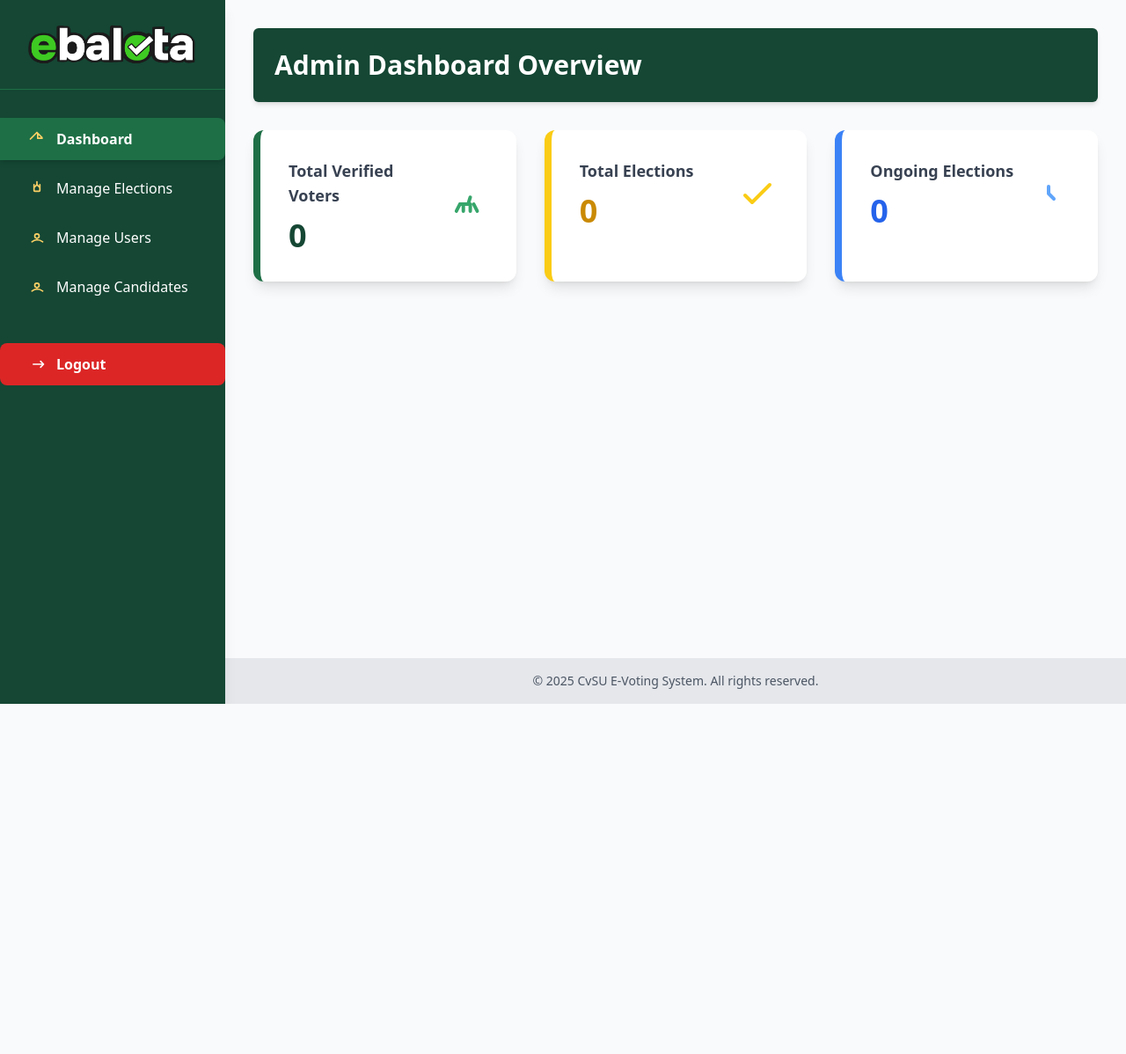
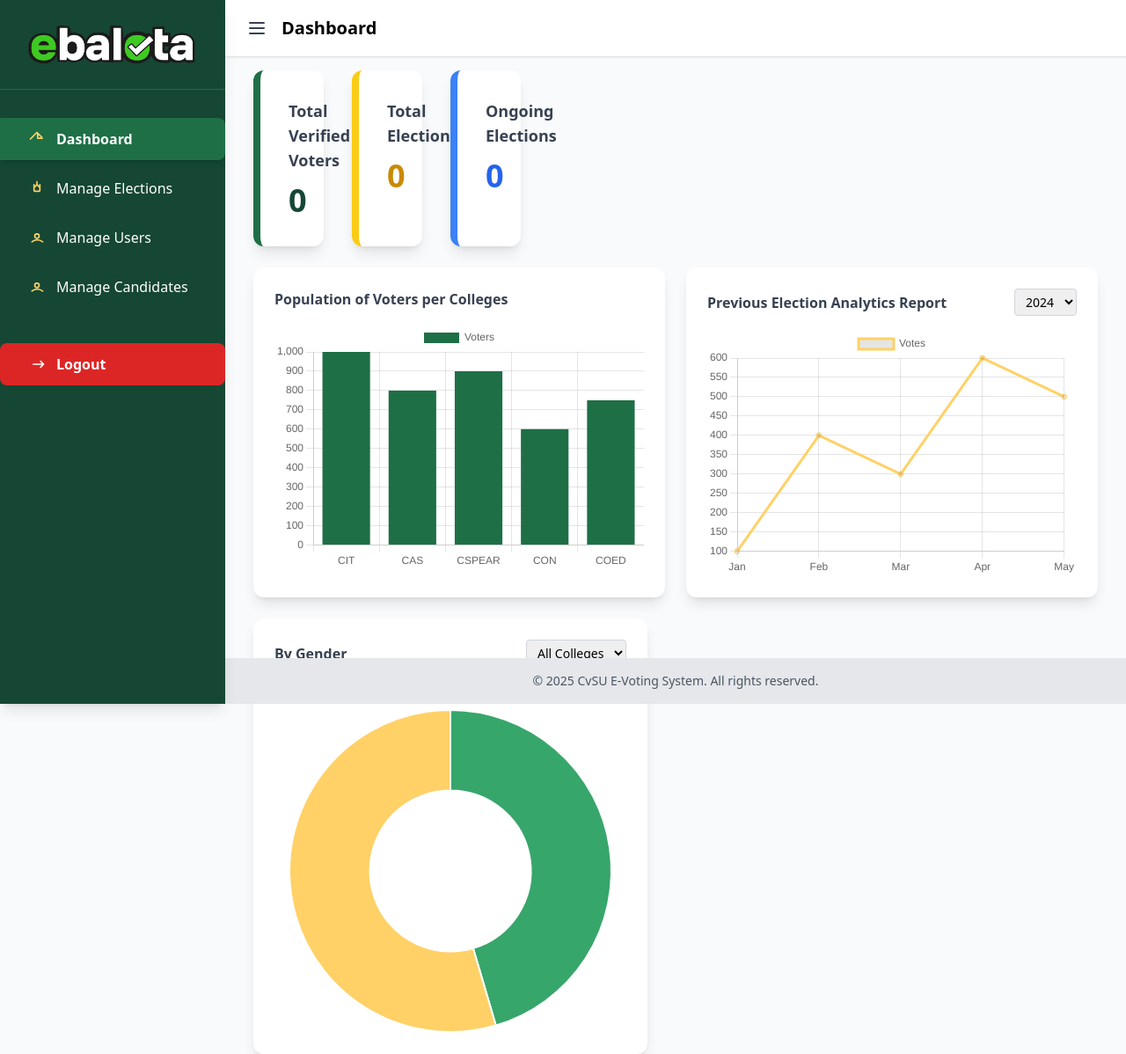
Before and after one commit to swgyzam/ebalota, a PHP site: page /ebalota/admin_dashboard.php in a window 1280 px wide. Shown: the whole page at 88% size. Before the commit the page ends 800 px from the top, so only its background shows below. Run offline with PHP 8.4, Linux system fonts and the light colour scheme; the visitor is signed in with stand-in values (Sample User, id 1); data that the repository does not hold is empty; some libraries are stand-ins or nearby versions.

Commit message:
adding analytics reports temporary

```diff
--- a/admin_dashboard.php
+++ b/admin_dashboard.php
@@ -73,13 +73,23 @@
 
     <?php include 'sidebar.php'; ?>
 
-    <!-- Main content -->
-    <main class="flex-1 p-8 ml-64">
-    <header class="bg-[var(--cvsu-green-dark)] text-white p-6 flex justify-between items-center shadow-md rounded-md mb-8">
-      <h1 class="text-3xl font-extrabold">Admin Dashboard Overview</h1>
-    </header>
+      <!-- Top Bar -->
+<header class="w-full fixed top-0 left-64 h-16 bg-white shadow z-10 flex items-center justify-between px-6">
+  <div class="flex items-center space-x-4">
+    <button class="text-gray-700">
+      <svg class="w-6 h-6" fill="none" stroke="currentColor" stroke-width="2" viewBox="0 0 24 24"><path stroke-linecap="round" stroke-linejoin="round" d="M4 6h16M4 12h16M4 18h16"></path></svg>
+    </button>
+    <h1 class="text-xl font-bold">Dashboard</h1>
+  </div>
+  <div class="text-gray-700">
+    <svg class="w-8 h-8" fill="none" stroke="currentColor" stroke-width="2" viewBox="0 0 24 24"><path stroke-linecap="round" stroke-linejoin="round" d="M5.121 17.804A10.95 10.95 0 0112 15c2.485 0 4.779.91 6.879 2.404M15 11a3 3 0 11-6 0 3 3 0 016 0z" /></svg>
+  </div>
+</header>
 
-      <div class="grid grid-cols-1 sm:grid-cols-2 md:grid-cols-3 gap-6 md:gap-8">
+<!-- Main Content Area -->
+<main class="flex-1 pt-20 px-8 ml-64">
+  <div class="grid grid-cols-1 md:grid-cols-3 gap-6 mb-6">
+<div class="grid grid-cols-1 sm:grid-cols-2 md:grid-cols-3 gap-6 md:gap-8">
         <!-- Total Voters -->
         <div class="bg-white p-6 md:p-8 rounded-xl shadow-lg border-l-8 border-[var(--cvsu-green)] hover:shadow-2xl transition-shadow duration-300">
           <div class="flex items-center justify-between">
@@ -117,10 +127,85 @@
           </div>
         </div>
       </div>
+  </div>
+
+  <div class="grid grid-cols-1 md:grid-cols-2 gap-6 mb-6">
+    <!-- Bar Chart: Population of Voters per College -->
+    <div class="bg-white p-6 rounded-xl shadow-lg">
+      <h2 class="font-semibold text-gray-700 mb-4">Population of Voters per Colleges</h2>
+      <canvas id="collegeChart" height="200"></canvas>
+    </div>
+
+    <!-- Line Chart: Previous Election Analytics -->
+    <div class="bg-white p-6 rounded-xl shadow-lg">
+      <div class="flex justify-between items-center mb-4">
+        <h2 class="font-semibold text-gray-700">Previous Election Analytics Report</h2>
+        <select class="border border-gray-300 rounded px-2 py-1 text-sm">
+          <option value="2024">2024</option>
+          <option value="2025">2025</option>
+        </select>
+      </div>
+      <canvas id="analyticsChart" height="200"></canvas>
+    </div>
+  </div>
+
+  <!-- Donut Chart: By Gender -->
+  <div class="bg-white p-6 rounded-xl shadow-lg max-w-md">
+    <div class="flex justify-between items-center mb-4">
+      <h2 class="font-semibold text-gray-700">By Gender</h2>
+      <select class="border border-gray-300 rounded px-2 py-1 text-sm">
+        <option>All Colleges</option>
+        <option>CIT</option>
+        <option>CSPEAR</option>
+        <!-- add more -->
+      </select>
+    </div>
+    <canvas id="genderChart" height="200"></canvas>
+  </div>
+</main>
+
 
       <?php include 'footer.php'; ?>
 
     </main>
   </div>
 </body>
+<script src="https://cdn.jsdelivr.net/npm/chart.js"></script>
+<script>
+  const collegeChart = new Chart(document.getElementById('collegeChart'), {
+    type: 'bar',
+    data: {
+      labels: ['CIT', 'CAS', 'CSPEAR', 'CON', 'COED'],
+      datasets: [{
+        label: 'Voters',
+        data: [1000, 800, 900, 600, 750],
+        backgroundColor: '#1E6F46'
+      }]
+    }
+  });
+
+  const analyticsChart = new Chart(document.getElementById('analyticsChart'), {
+    type: 'line',
+    data: {
+      labels: ['Jan', 'Feb', 'Mar', 'Apr', 'May'],
+      datasets: [{
+        label: 'Votes',
+        data: [100, 400, 300, 600, 500],
+        borderColor: '#FFD166',
+        fill: false
+      }]
+    }
+  });
+
+  const genderChart = new Chart(document.getElementById('genderChart'), {
+    type: 'doughnut',
+    data: {
+      labels: ['Male', 'Female'],
+      datasets: [{
+        data: [5234, 6284],
+        backgroundColor: ['#37A66B', '#FFD166']
+      }]
+    }
+  });
+</script>
 </html>
```
